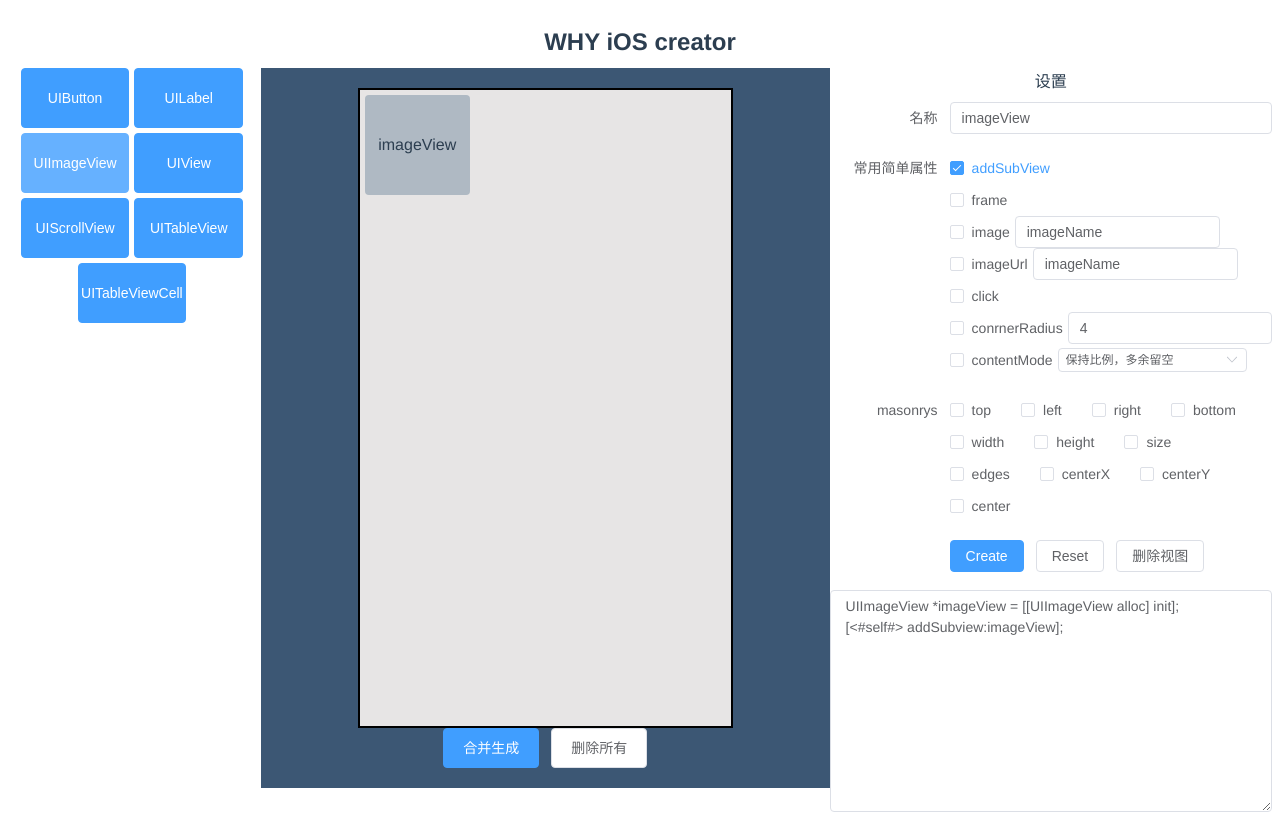
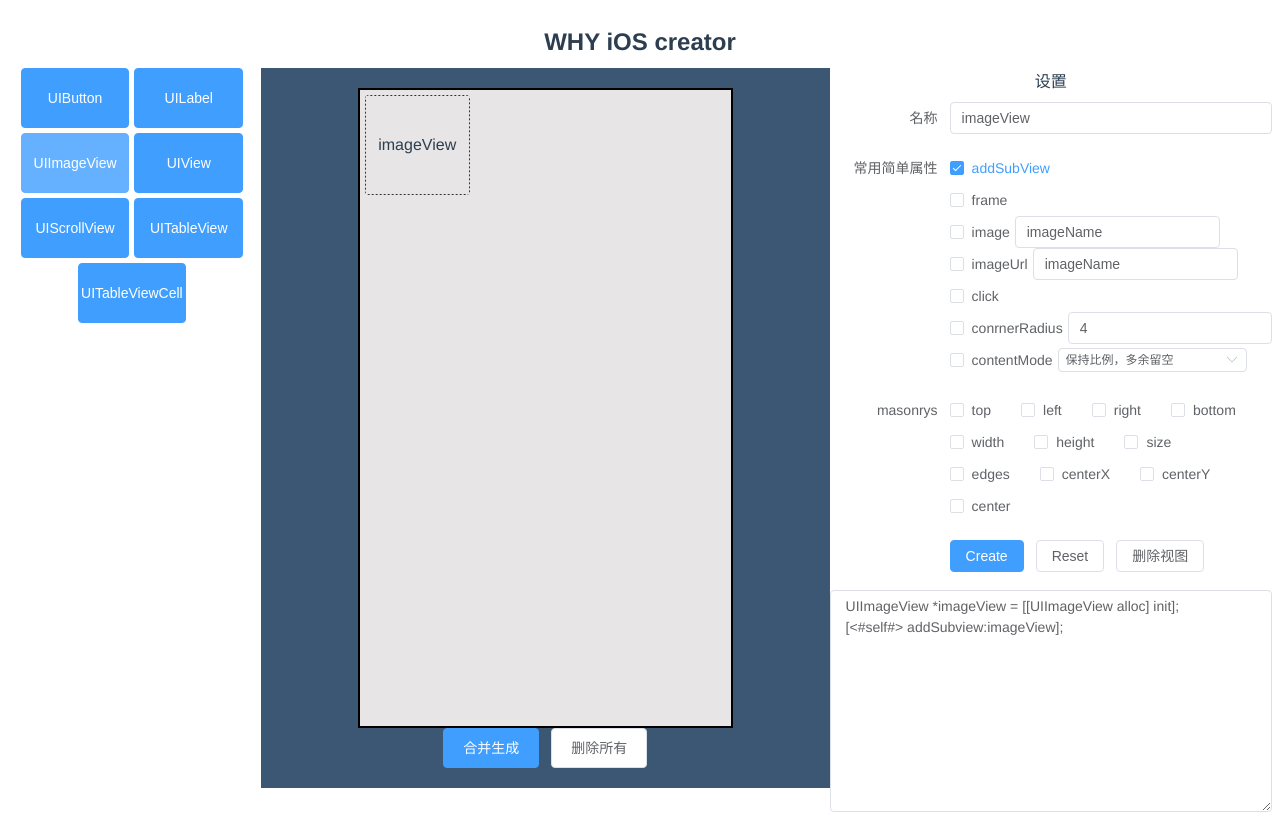
Before and after one commit to whyPeanutbutter/WHYiOSCreatorWeb, a Vue app: page /#/ in a window 1280 px wide. Both pictures are taken after a click on the button "UIImageView". Built offline with nearby package versions, Linux system fonts and the light colour scheme; what vue-clipboard3 would draw is missing.

Commit message:
Update home.vue

```diff
--- a/src/view/home.vue
+++ b/src/view/home.vue
@@ -17,9 +17,13 @@
         <el-main class="main-view">
           <div class="main-phone">
             <template v-for="(item, index) in state.currentShowViews" :key="index">
-              <div class="content-view" @click="contentViewClick(item, index)" :style="item.style">{{
-                item.setting.name
-              }}</div>
+              <div :class="{
+                'content-view': true,
+                'selected': index == state.currentSelectIndex
+              }" @click="contentViewClick(item, index)"
+                :style="item.style">{{
+                  item.setting.name
+                }}</div>
             </template>
           </div>
           <div>
@@ -49,7 +53,7 @@
             <UITableView v-if="state.currentShowViews[state.currentSelectIndex].type == 'UITableView'"
               :form="state.currentShowViews[state.currentSelectIndex].setting" @update="settingUpdate"
               @delete="settingDelete" @create="settingCreate" />
-              <UITableViewCell v-if="state.currentShowViews[state.currentSelectIndex].type == 'UITableViewCell'"
+            <UITableViewCell v-if="state.currentShowViews[state.currentSelectIndex].type == 'UITableViewCell'"
               :form="state.currentShowViews[state.currentSelectIndex].setting" @update="settingUpdate"
               @delete="settingDelete" @create="settingCreate" />
           </div>
@@ -107,7 +111,7 @@
     state.currentShowViews.push({
       type: item.type,
       setting: {},
-      style:'',
+      style: '',
       createResult: '',
       postion: {
         top: 0,
@@ -120,7 +124,7 @@
     state.currentShowViews.push({
       type: item.type,
       setting: {},
-      style:'',
+      style: '',
       createResult: '',
       postion: {
         top: 0,
@@ -151,7 +155,7 @@
 const settingUpdate = (setting) => {
   if (state.currentSelectIndex > -1) {
     state.currentShowViews[state.currentSelectIndex].setting = setting;
-    state.currentShowViews[state.currentSelectIndex].style = `background:${setting.backgroundColor};border-radius:${setting.conrnerRadius}px ;`;
+    state.currentShowViews[state.currentSelectIndex].style = `background-color:${setting.backgroundColor};border-radius:${setting.conrnerRadius}px ;`;
   }
 }
 
@@ -224,7 +228,7 @@
   justify-content: flex-start;
   flex-direction: row;
   flex-wrap: wrap;
-  align-content:flex-start;
+  align-content: flex-start;
 
 }
 
@@ -243,4 +247,22 @@
 
 
 }
+
+.selected {
+  // border: 1px solid #333;
+  background:
+    linear-gradient(90deg, #333 50%, transparent 0) repeat-x,
+    linear-gradient(90deg, #333 50%, transparent 0) repeat-x,
+    linear-gradient(0deg, #333 50%, transparent 0) repeat-y,
+    linear-gradient(0deg, #333 50%, transparent 0) repeat-y;
+  background-size: 4px 1px, 4px 1px, 1px 4px, 1px 4px;
+  background-position: 0 0, 0 100%, 0 0, 100% 0;
+  animation: linearGradientMove .3s infinite linear;
+}
+
+@keyframes linearGradientMove {
+  100% {
+    background-position: 4px 0, -4px 100%, 0 -4px, 100% 4px;
+  }
+}
 </style>
```
